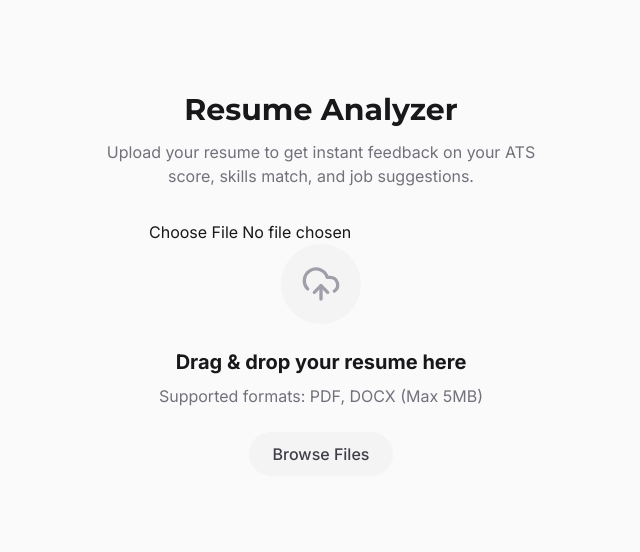
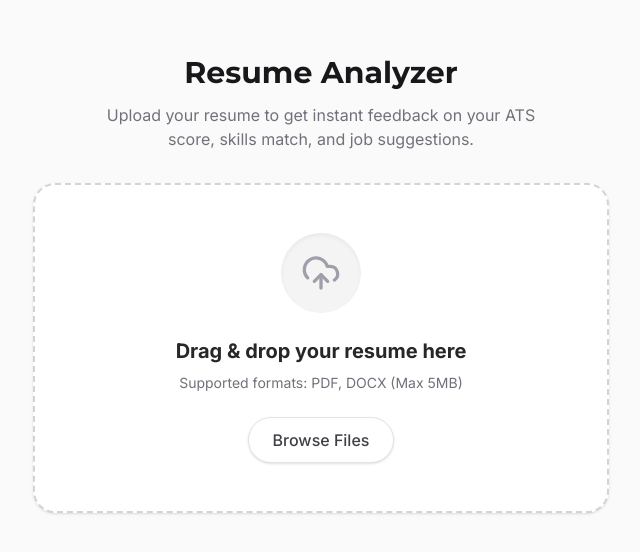
Before and after one commit to saksham-rathore/Resume-analyzer, a Next.js app: page /Dashboard in a window 1280 px wide. Shown: the part 116-668 px from the top of the page, without its empty margins (319-959 px from the left). Built offline with nearby package versions, Linux system fonts and the light colour scheme; no server answers; a small style sheet from the web is missing; a web font is replaced by a local one.

Commit message:
feat: implement resume analysis dashboard with file upload and status polling logic

```diff
--- a/src/app/Dashboard/page.tsx
+++ b/src/app/Dashboard/page.tsx
@@ -86,35 +86,59 @@ const DashboardComponent = () => {
           <p className="text-zinc-500 max-w-md mx-auto">Upload your resume to get instant feedback on your ATS score, skills match, and job suggestions.</p>
         </div>
 
-        <input type="file" onChange={handleFileChange} />
+        {!selectedFile ? (
+          <label
+            htmlFor="resume-upload"
+            className="w-full max-w-xl group relative flex flex-col items-center justify-center p-12 border-2 border-dashed border-zinc-300 rounded-3xl bg-white hover:border-blue-500 hover:bg-blue-50 transition-all cursor-pointer shadow-sm overflow-hidden"
+          >
+            <input
+              id="resume-upload"
+              type="file"
+              className="hidden"
+              accept=".pdf,.docx,.doc"
+              onChange={handleFileChange}
+            />
 
-        <div className="w-20 h-20 rounded-full bg-zinc-100 group-hover:bg-blue-50 flex items-center justify-center mb-6 transition-colors">
-          {selectedFile ? (
-            <FileText className="w-10 h-10 text-blue-500" />
-          ) : (
+            <div className="w-20 h-20 rounded-full bg-zinc-100 group-hover:bg-blue-100 flex items-center justify-center mb-6 transition-colors shadow-inner">
               <UploadCloud className="w-10 h-10 text-zinc-400 group-hover:text-blue-500 transition-colors" />
-          )}
             </div>
 
-        {selectedFile ? (
-          <>
-            <h3 className="text-xl font-bold text-zinc-900 mb-2">{selectedFile.name}</h3>
-            <p className="text-zinc-500 mb-6">{(selectedFile.size / 1024 / 1024).toFixed(2)} MB</p>
+            <h3 className="text-xl font-bold text-zinc-800 mb-2 group-hover:text-blue-600 transition-colors">Drag & drop your resume here</h3>
+            <p className="text-zinc-500 mb-6 text-sm">Supported formats: PDF, DOCX (Max 5MB)</p>
+
+            <div className="px-6 py-2.5 bg-white border border-zinc-200 text-zinc-700 group-hover:bg-blue-500 group-hover:text-white group-hover:border-blue-500 transition-all font-medium rounded-full shadow-sm">
+              Browse Files
+            </div>
+          </label>
+        ) : (
+          <div className="w-full max-w-xl flex flex-col items-center justify-center p-10 border border-zinc-200 rounded-3xl bg-white shadow-sm relative overflow-hidden">
+            {/* Background decoration */}
+            <div className="absolute top-0 right-0 w-32 h-32 bg-blue-50 rounded-full -mr-10 -mt-10 blur-2xl"></div>
+
+            <div className="relative z-10 flex flex-col items-center">
+              <div className="w-20 h-20 rounded-full bg-blue-100 flex items-center justify-center mb-5 ring-4 ring-white shadow-md">
+                <FileText className="w-10 h-10 text-blue-600" />
+              </div>
+
+              <h3 className="text-xl font-bold text-zinc-900 mb-1 text-center truncate max-w-xs">{selectedFile.name}</h3>
+              <p className="text-zinc-500 mb-8 font-medium">{(selectedFile.size / 1024 / 1024).toFixed(2)} MB</p>
+
+              <div className="flex gap-4 w-full justify-center">
+                <button
+                  onClick={() => setSelectedFile(null)}
+                  className="px-6 py-3 bg-zinc-100 hover:bg-zinc-200 text-zinc-700 font-semibold rounded-full transition-colors"
+                >
+                  Cancel
+                </button>
                 <button
                   onClick={handleAnalyze}
-              className="relative z-20 px-8 py-3 bg-blue-600 hover:bg-blue-500 text-white font-semibold rounded-full shadow-lg shadow-blue-500/30 transition-all transform hover:scale-105 active:scale-95"
+                  className="px-8 py-3 bg-blue-600 hover:bg-blue-700 text-white font-semibold rounded-full shadow-lg shadow-blue-500/30 transition-all transform hover:-translate-y-0.5 active:translate-y-0"
                 >
                   Analyze Resume
                 </button>
-          </>
-        ) : (
-          <>
-            <h3 className="text-xl font-bold text-zinc-900 mb-2">Drag & drop your resume here</h3>
-            <p className="text-zinc-500 mb-6">Supported formats: PDF, DOCX (Max 5MB)</p>
-            <button className="px-6 py-2.5 bg-zinc-100 text-zinc-700 hover:bg-zinc-200 transition-colors font-medium rounded-full pointer-events-none">
-              Browse Files
-            </button>
-          </>
+              </div>
+            </div>
+          </div>
         )}
       </div>
     </div>
```
Lines whose indentation alone changed are shown as unchanged.
